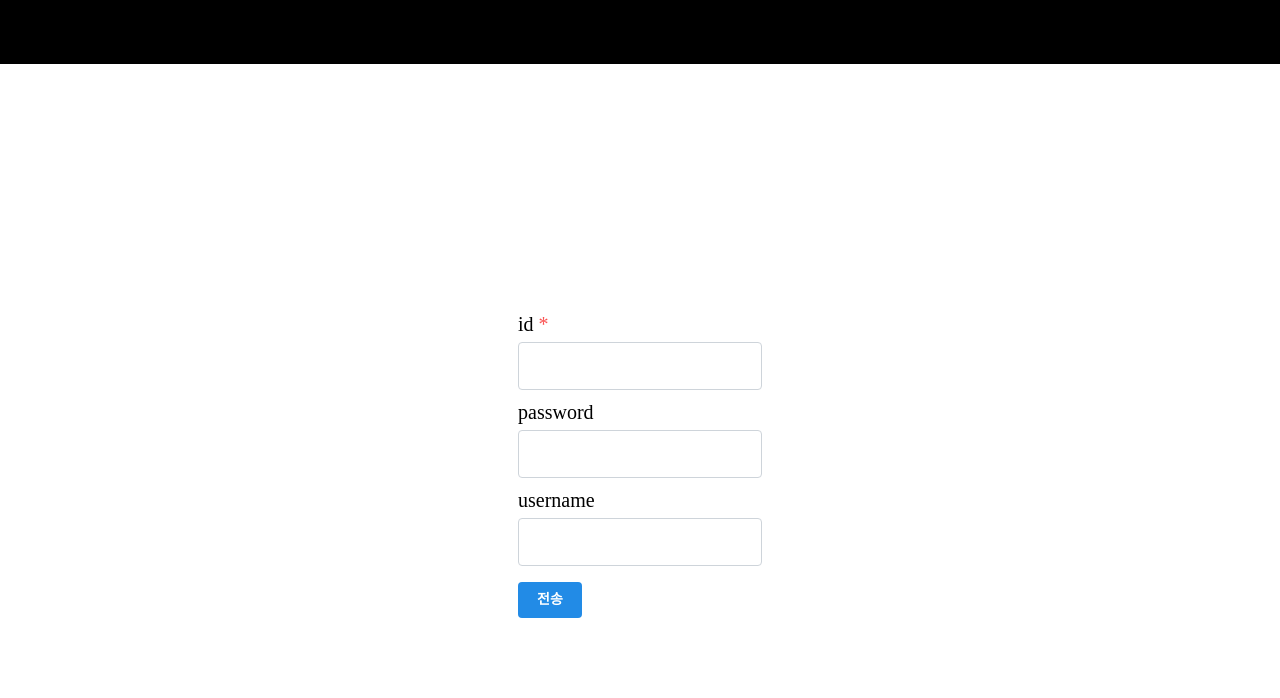
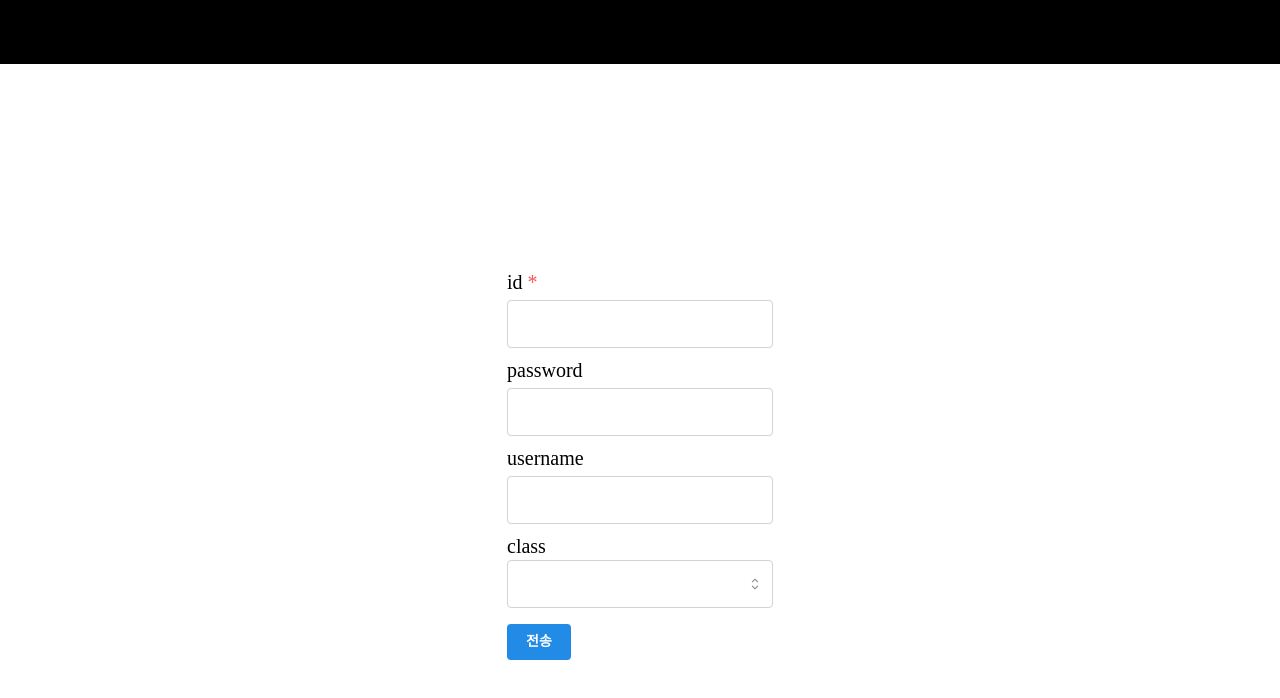
Before and after one commit to richdad6208/code-template, a React (Vite) app: page / in a window 1280 px wide. Shown: the top 698 px of the page. Built offline with nearby package versions, Linux system fonts and the light colour scheme; a web font is replaced by a local one.

Commit message:
Feat: Input provider Select 추가

```diff
--- a/src/components/input/input-provider.tsx
+++ b/src/components/input/input-provider.tsx
@@ -1,5 +1,5 @@
 import { Controller } from 'react-hook-form';
-import { Input } from '@mantine/core';
+import { Input, Select } from '@mantine/core';
 import { FormProps } from '@/src/components/form/types/form-props';
 import { InputProvider as TInputProvider } from '@/src/components/input/types/input-provider';
 
@@ -17,6 +17,7 @@
     inputType,
     ph,
     labelClass,
+    values,
 }: InputProviderProps) {
     if (type === 'text') {
         return (
@@ -43,5 +44,25 @@
                 )}
             />
         );
+    } else if (type === 'select') {
+        return (
+            <Controller
+                name={name}
+                control={control}
+                rules={valid}
+                render={({ field }) => (
+                    <Select
+                        classNames={{ input: `${inputClass}`, label: `${labelClass}` }}
+                        error={errMsg}
+                        label={label}
+                        required={req}
+                        placeholder={ph}
+                        data={values}
+                        value={field.value ?? ''}
+                        onChange={(e) => field.onChange(e)}
+                    />
+                )}
+            />
+        );
     }
 }
--- a/src/components/input/types/input-provider.ts
+++ b/src/components/input/types/input-provider.ts
@@ -11,6 +11,7 @@
     inputClass?: string;
     inputType?: InputType;
     labelClass?: string;
+    values?: { label: string; value: string }[];
 }
 
-export type InputProviderType = 'text';
+export type InputProviderType = 'text' | 'select';
--- a/src/domain/portal/main/main.tsx
+++ b/src/domain/portal/main/main.tsx
@@ -19,6 +19,12 @@
                 { name: 'id', label: 'id', valid: valid.must, req: true },
                 { name: 'email', label: 'password' },
                 { name: 'username', label: 'username' },
+                {
+                    type: 'select',
+                    name: 'class',
+                    label: 'class',
+                    values: [{ label: 'React', value: 'react' }],
+                },
             ],
         },
     ];
--- a/src/hooks/use-make-input-div.tsx
+++ b/src/hooks/use-make-input-div.tsx
@@ -11,7 +11,7 @@
     setError,
 }: FormProps) {
     const makeInputDiv = (formFields: FormFiled[]) => {
-        const baseInputClass = '!h-12';
+        const baseInputClass = '!h-12 ';
         const baseLabelClass = '!text-xl';
 
         return formFields.map((field: FormFiled, idx: number) => (
@@ -32,6 +32,7 @@
                                 req={child.req}
                                 label={child.label}
                                 valid={child.valid}
+                                values={child.values}
                                 inputClass={`${baseInputClass}`}
                                 labelClass={`${baseLabelClass}`}
                                 errMsg={errors?.[child.name]?.message as string}
```
